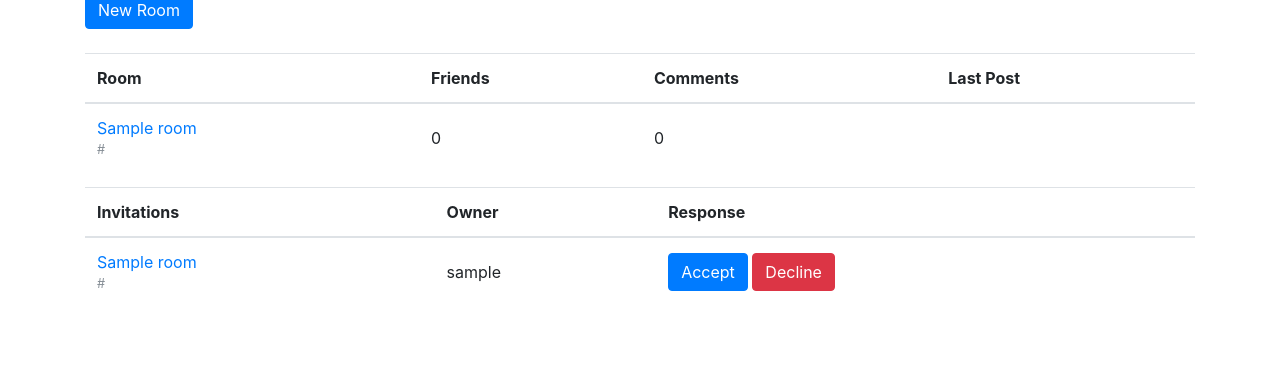
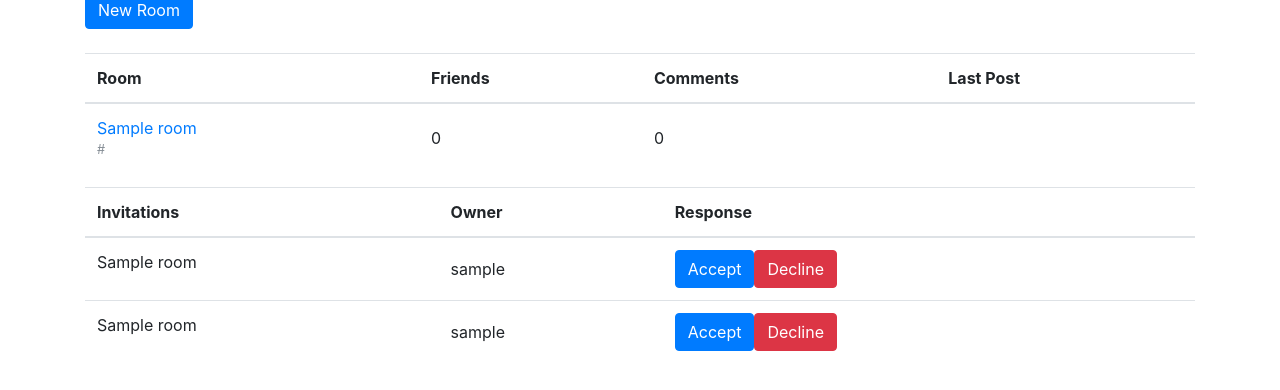
Before and after one commit to shunyaorad/video_comment_test, a Django app: page / in a window 1280 px wide. Shown: the part 161-551 px from the top of the page. Run offline with Django 3.2, Linux system fonts and the light colour scheme; a user stored in the database is signed in; tables that the repository leaves empty hold one stand-in row (values such as "Sample post"); some libraries are stand-ins or nearby versions.

Commit message:
Reworked invitation logic. Sending invitation seems working, but not accepting.

```diff
--- a/alpha/vidu/rooms/models.py
+++ b/alpha/vidu/rooms/models.py
@@ -10,6 +10,7 @@ class Room(models.Model):
 	video_url = models.CharField(max_length=100)
 	owner = models.ForeignKey(User, related_name='rooms', on_delete=models.CASCADE)
 	last_commented = models.DateTimeField(auto_now_add=True)
+	created_at = models.DateTimeField(auto_now_add=True)
 
 	def __str__(self):
 		return "Owner: " + self.owner.username + " Name: " + str(self.name) + " URL: " + str(self.video_url)
@@ -19,7 +20,7 @@ class Comment(models.Model):
 	message = models.TextField(max_length=500)
 	room = models.ForeignKey(Room, related_name='comments', on_delete=models.CASCADE)
 	created_by = models.ForeignKey(User, related_name='comments', on_delete=models.CASCADE)
-	created_at = models.DateTimeField(auto_now_add=True)  # TODO: change to appropriate field
+	created_at = models.DateTimeField(auto_now_add=True)
 	time_stamp = models.IntegerField()
 
 	def __str__(self):
@@ -35,11 +36,31 @@ class Profile(models.Model):
 	first_name = models.CharField(max_length=20, null=True, blank=True)
 	username = models.CharField(max_length=20)
 	email = models.CharField(blank=True, max_length=32)
-	visible_rooms = models.ManyToManyField(Room, related_name="visible_rooms", null=True, blank=True)
-	invitations = models.ManyToManyField(Room, related_name="invitations", null=True, blank=True)
+	visible_rooms = models.ManyToManyField(Room, related_name="visible_rooms", blank=True)
+	# invitations = models.ManyToManyField(Room, related_name="invitations", null=True, blank=True)
 
 	def __unicode__(self):
 		return 'Entry(id=' + str(self.id) + ')'
 
 	def __str__(self):
 		return "Username: " + self.username + ", " + "email: " + self.email
+
+
+class Invitation(models.Model):
+	created_at = models.DateTimeField(auto_now_add=True, editable=False)
+	room = models.ForeignKey(Room, related_name='room', on_delete=models.CASCADE)
+	invited_profile = models.ForeignKey(Profile, related_name='invited_profile_set', on_delete=models.CASCADE)
+
+	def __str__(self):
+		return "Room: " + self.room.name + " Invited: " + self.invited_profile.username + " Created at: " + str(
+			self.created_at)
+
+	class Meta:
+		unique_together = ['room', 'invited_profile']
+
+	def as_dict(self):
+		return {
+			"room_pk": self.room.pk,
+			"room_name": self.room.name,
+			"room_owner": self.room.owner.username
+		}
--- a/alpha/vidu/rooms/views.py
+++ b/alpha/vidu/rooms/views.py
@@ -1,7 +1,7 @@
 from django.contrib.auth.models import User
 from django.shortcuts import render, redirect, get_object_or_404
 from django.http import HttpResponse, Http404
-from .models import Room, Comment, Profile
+from .models import Room, Comment, Profile, Invitation
 from .forms import NewRoomForm, NewCommentForm, InvitationForm
 from django.contrib.auth.decorators import login_required
 import json
@@ -14,7 +14,8 @@ from datetime import timedelta
 @login_required
 def home(request):
 	rooms = request.user.profile.visible_rooms.all()
-	invitations = request.user.profile.invitations.all()
+	invitations = Invitation.objects.filter(invited_profile=request.user.profile)
+
 	return render(request, 'home.html', {'rooms': rooms, 'invitations': invitations})
 
 
@@ -86,11 +87,16 @@ def convert_room_info_to_dict(room):
 @login_required
 def invite(request):
 	# TODO: Check if request.POST contains all fields needed
-	room = get_object_or_404(Room, pk=request.POST['room_pk'])
-	invited_profile = Profile.objects.filter(username=request.POST['username'])[
-		0]  # TODO: If user does not exist send failed message
-	invited_profile.invitations.add(room)
-	response_text = {"invited_username": invited_profile.username}
+	invitation_form = InvitationForm(request.POST)
+	if invitation_form.is_valid():
+		print("invitation form is valid")
+		room = get_object_or_404(Room, pk=request.POST['room_pk'])
+		invited_profile = Profile.objects.filter(username=invitation_form.cleaned_data['username'])[0]
+		invitation = Invitation(room=room, invited_profile=invited_profile)
+		invitation.save()
+		response_text = {"invited_username": invited_profile.username}
+	else:
+		response_text = {"invited_username": None}
 	return HttpResponse(json.dumps(response_text), content_type='application/json')
 
 
@@ -105,7 +111,7 @@ def respond(request):
 		response_text = {'response': 'accept'}
 	else:
 		response_text = {'response': 'decline'}
-	profile.invitations.remove(room)
+	Invitation.objects.filter(room=room, invited_profile=profile).delete()  # TODO: check if there is better way to filter
 
 	return HttpResponse(json.dumps(response_text), content_type='application/json')
 
@@ -145,7 +151,7 @@ def convert_comment_to_dict(comment):
 		'created_by_pk': comment.created_by.pk,
 		'created_by': comment.created_by.username,
 		'comment_pk': comment.pk,
-		'created_at': timezone.localtime(comment.created_at).strftime("%Y-%m-%d %H:%M:%S"),
+		'created_at': timezone.localtime(comment.created_at).strftime("%m/%d/%Y %H:%M:%S"),
 		'room_pk': comment.room.pk
 	}
 	return response_text
@@ -174,3 +180,44 @@ def get_comment(request):
 		parsed_comment = convert_comment_to_dict(comment)
 		response_text.append(parsed_comment)
 	return HttpResponse(json.dumps(response_text), content_type='application/json')
+
+
+@login_required
+def get_invitations(request):
+	"""
+	Ajax way to get new comments from database
+	:param request:
+	:return:
+	"""
+	# TODO: check valid request.POST
+	profile = request.user.profile
+	if 'last_update_time' in request.GET and not request.GET['last_update_time'] == '0':
+		last_update_time = parser.parse(request.GET['last_update_time'])
+		last_update_time = pytz.timezone('US/Eastern').localize(last_update_time)
+		# TODO: fix this time hack
+		last_update_time += timedelta(0, 1)
+		new_invitations = Invitation.objects.filter(
+			invited_profile=profile, created_at__gt=last_update_time
+		).order_by('created_at')
+	else:
+		new_invitations = Invitation.objects.filter(invited_profile=profile).order_by('created_at')
+	response_text = []
+	for invitation in new_invitations:
+		parsed_invitation = convert_invitation_to_dict(invitation)
+		response_text.append(parsed_invitation)
+	return HttpResponse(json.dumps(response_text), content_type='application/json')
+
+
+def convert_invitation_to_dict(invitation):
+	"""
+	Convert from post object to json which contains created user info
+	"""
+	response_text = {
+		'name': invitation.room.name,
+		'room_pk': invitation.room.pk,
+		'owner': invitation.room.owner.username,
+		'owner_pk': invitation.room.owner.pk,
+		'video_url': invitation.room.video_url,
+		'created_at': timezone.localtime(invitation.created_at).strftime("%m/%d/%Y %H:%M:%S")
+	}
+	return response_text
--- a/alpha/vidu/static/js/home.js
+++ b/alpha/vidu/static/js/home.js
@@ -1,3 +1,62 @@
+var lastUpdateTime = '0';
+
+window.onload = initialize();
+window.setInterval(fetchData(), 500);
+
+function initialize() {
+    console.log("initializing");
+    getNewInvitation();
+}
+
+function fetchData() {
+    getNewInvitation();
+}
+
+/**
+ * get new invitations from database
+ */
+function getNewInvitation() {
+    $.ajax({
+        url: url_to_get_invitations,  // defined in room.html
+        type: 'GET',
+        datatype: 'json',
+        data: {
+            last_update_time: lastUpdateTime
+        },
+        success: function (invitations) {
+            for (var i = 0; i < invitations.length; i++) {
+                lastUpdateTime = getNewUpdateTime(lastUpdateTime, invitations[i]);
+                showInvitation(invitations[i]);
+            }
+            var invitationTable = $("#invitation-table");
+            var csrfTokenHTML = "<input type='hidden' name='csrfmiddlewaretoken' value='" + csrf_token + "'/>"
+            invitationTable.append(csrfTokenHTML);
+
+        }
+    })
+}
+
+/**
+ * Get new update time based on the Item's created time
+ */
+function getNewUpdateTime(lastUpdateTime, Item) {
+    if (new Date(lastUpdateTime).getTime() < new Date(Item['created_at']).getTime()) {
+        return Item['created_at'];
+    } else {
+        return lastUpdateTime;
+    }
+}
+
+function showInvitation(invitation) {
+    var invitationTable = $("#invitation-table");
+    var newInvitationHTML = "<tr><td><a>" + invitation['name'] + "</a></td>" +
+        "<td class='align-middle'>" + invitation['owner'] + "</td>" + "<td class='align-middle'>" +
+        "<input type='submit' class='btn btn-primary invitation-response' value='Accept' name=" + invitation['room_pk'] + ">" +
+        "<input type='submit' class='btn btn-danger invitation-response' value='Decline' name=" + invitation['room_pk'] + ">" +
+        "" + "</td></tr>";
+        invitationTable.append(newInvitationHTML);
+}
+
 /**
  *  Respond invitation
  */
--- a/alpha/vidu/templates/home.html
+++ b/alpha/vidu/templates/home.html
@@ -43,30 +43,32 @@
             <th>Response</th>
         </tr>
         </thead>
-        <tbody>
-        {% for room in invitations %}
-            <tr>
-                <td>
-                    <a href="{% url 'show_room' room.pk %}">{{ room.name }}</a>
-                    <a href="{{ room.video_url }}">
-                        <small class="text-muted d-block">{{ room.video_url }}</small>
-                    </a>
-                </td>
-                <td class="align-middle">{{ room.owner }}</td>
-                <td class="align-middle">
-                    <input type="submit" class="btn btn-primary invitation-response" value="Accept" name="{{ room.pk }}">
-                    <input type="submit" class="btn btn-danger invitation-response" value="Decline" name="{{ room.pk }}">
-                    {% csrf_token %}
-                </td>
-            </tr>
-        {% endfor %}
+        <tbody id="invitation-table">
+{#        {% for room in invitations %}#}
+{#            <tr>#}
+{#                <td>#}
+{#                    <a href="{% url 'show_room' room.pk %}">{{ room.name }}</a>#}
+{#                    <a href="{{ room.video_url }}">#}
+{#                        <small class="text-muted d-block">{{ room.video_url }}</small>#}
+{#                    </a>#}
+{#                </td>#}
+{#                <td class="align-middle">{{ room.owner }}</td>#}
+{#                <td class="align-middle">#}
+{#                    <input type="submit" class="btn btn-primary invitation-response" value="Accept" name="{{ room.pk }}">#}
+{#                    <input type="submit" class="btn btn-danger invitation-response" value="Decline" name="{{ room.pk }}">#}
+{#                    {% csrf_token %}#}
+{#                </td>#}
+{#            </tr>#}
+{#        {% endfor %}#}
         </tbody>
     </table>
 {% endblock %}
 
 {% block javascript %}
     <script>
-        var url_to_respond = "{% url 'respond' %}"
+        var url_to_respond = "{% url 'respond' %}";
+        var url_to_get_invitations = "{% url 'get_invitations' %}";
+        var csrf_token = "{{ csrf_token }}"
     </script>
     <script src="{% static 'js/home.js' %}" type="text/javascript"></script>
 {% endblock %}
--- a/alpha/vidu/vidu/urls.py
+++ b/alpha/vidu/vidu/urls.py
@@ -31,5 +31,6 @@ urlpatterns = [
 	url(r'^get_comment/$', views.get_comment, name='get_comment'),
 	url(r'^invite/$', views.invite, name='invite'),
 	url(r'^respond/$', views.respond, name='respond'),
+	url(r'^get_invitations/$', views.get_invitations, name='get_invitations'),
 	url(r'^admin/', admin.site.urls),
 ]
```
Also changed, not shown: alpha/vidu/static/js/app.js (+34 -3 lines).
